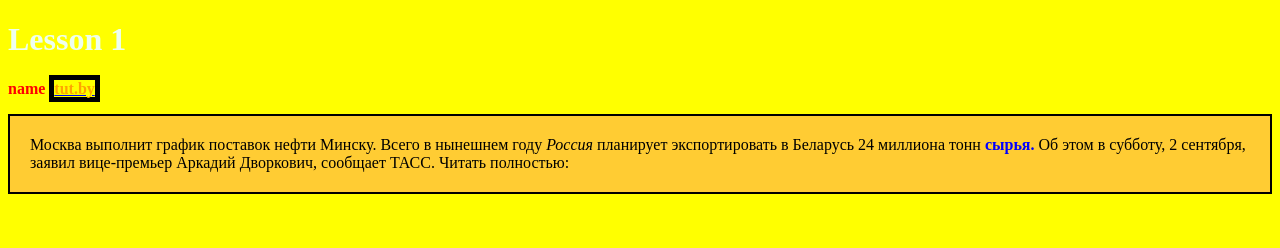
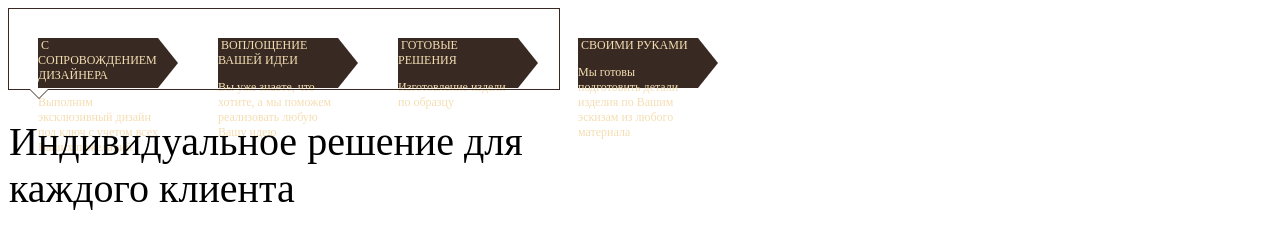
Before and after one commit to nikaz123/html123-, a plain HTML site: page lesson1/lesson1.html in a window 1280 px wide. Drawn offline with Linux system fonts and the light colour scheme.

Commit message:
lesson12

```diff
--- a/lesson1/lesson1.html
+++ b/lesson1/lesson1.html
@@ -3,32 +3,42 @@
 <head>
 
     <link rel="stylesheet" href="style/style.css" type="text/css"/>
-
-
     <meta charset="UTF-8">
     <title>Lesson1-test</title>
 
 
 </head>
 
-<body style="background-color:yellow">
+<body>
+ <div class="we">
+<div class="block">
+    <span> С СОПРОВОЖДЕНИЕМ ДИЗАЙНЕРА </span>
 
-<h1> Lesson 1 </h1>
+    <p> Выполним эксклюзивный дизайн под ключ с учетом всех Ваших пожеланий </p>
 
-<strong> name </strong>
+</div>
 
+<div class="block">
+   <span> ВОПЛОЩЕНИЕ ВАШЕЙ ИДЕИ </span>
 
-    <a href="https://news.tut.by/economics/558538.html" style="border: 5px solid black">
+    <p> Вы уже знаете, что хотите, а мы поможем реализовать любую Вашу идею </p>
 
-        <strong>tut.by</strong> </a>
+</div>
 
+<div class="block">
+    <span> ГОТОВЫЕ РЕШЕНИЯ </span>
+    <p>Изготовление издели по образцу </p>
+</div>
 
-<p> Москва выполнит график поставок нефти Минску. Всего в нынешнем году <em>Россия</em> планирует экспортировать в
-    Беларусь 24 миллиона тонн <strong>сырья.</strong> Об этом в субботу, 2 сентября, заявил вице-премьер Аркадий
-    Дворкович, сообщает ТАСС.
-    Читать полностью:
+<div class="block">
+  <span>  СВОИМИ РУКАМИ </span>
+    <p>Мы готовы подготовить детали изделия по Вашим эскизам из любого материала </p>
+</div>
 
-</p>
+ </div>
+
+ <div id="block1"> <span> Индивидуальное решение для каждого клиента</span></div>
+
 
 </body>
 </html>
--- a/lesson1/style/style.css
+++ b/lesson1/style/style.css
@@ -1,17 +1,76 @@
+
+
+/*.block {
+    background: rgba(56,42,35,1);
+
+    padding: 20px;
+    position: relative;
+
+    width: 100px;
+    height: 20px;
+}
+.block::after {
+    content: '';
+
+    border: 30px solid transparent;
+    border-left: 30px solid rgba(56,42,35,1);
+}*/
+
+.we .block {
+    display: inline-block;
+    float: left;
+}
+
+
+.block {
+    background: rgba(56,42,35,1);
+    position: relative;
+    width: 120px;
+    height: 50px;
+    color: wheat;
+    font-size: 12px;
+    margin: 30px;
+
+}
+
+.block  span {
+    padding-left: 3px;
+    padding-top: 9px;
+
+}
+
+.block::after {
+    content: '';
+    position: absolute;
+    right: -45px; top: 0;
+    border: 25px solid transparent;
+    border-left: 20px solid rgba(56,42,35,1);
+}
 
 
 
 
-h1 {color:#eeffee}
-strong {color:red}
-p strong {color:blue}
-a strong {color: orange;
-    text-decoration: none}
 
+#block1 {
+    border: 1px solid rgba(56,42,35,1);
 
+    /*padding: 20px;*/
+    position: relative;
+    width: 550px;
+    height: 80px;
+    font-size: 40px;
 
-p {
-    background: #fc3; /* Цвет фона */
-    border: 2px solid black;  /* Параметры рамки */
-    padding: 20px; /* Поля вокруг текста */
 }
+
+#block1::before, #block1::after {
+    content: '';
+    position: absolute;
+    left: 20px;
+    bottom: -20px;
+    border: 10px solid transparent;
+    border-top: 10px solid rgba(56,42,35,1);
+}
+#block1::after {
+    border-top: 10px solid white;
+    bottom: -19px;
+}
--- a/site/style/stylesite.css
+++ b/site/style/stylesite.css
@@ -148,7 +148,10 @@ html, body {
 
 #mainContent #section1  {
      grid-area:  section1;
-     background: linear-gradient(to right, #ccf2ed, #d8fef9);
+   background-image: url("../images/fon.jpg");
+    background-size: cover;
+
+     /*background: linear-gradient(to right, #ccf2ed, #d8fef9);*/
      display: flex;
      flex-direction: row;
      justify-content: space-around;
```
